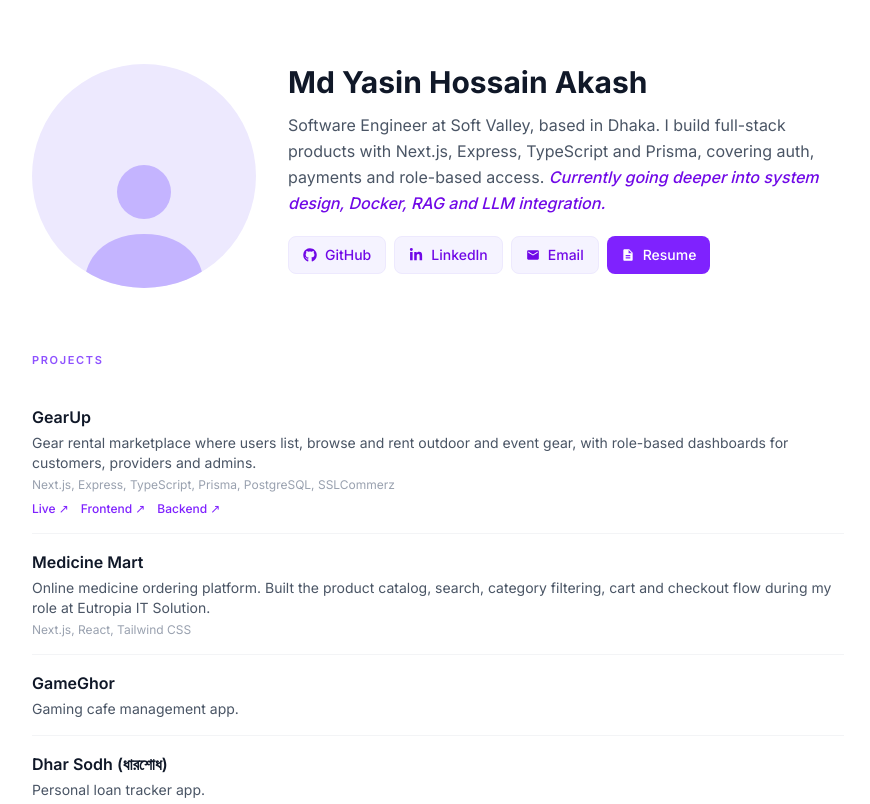
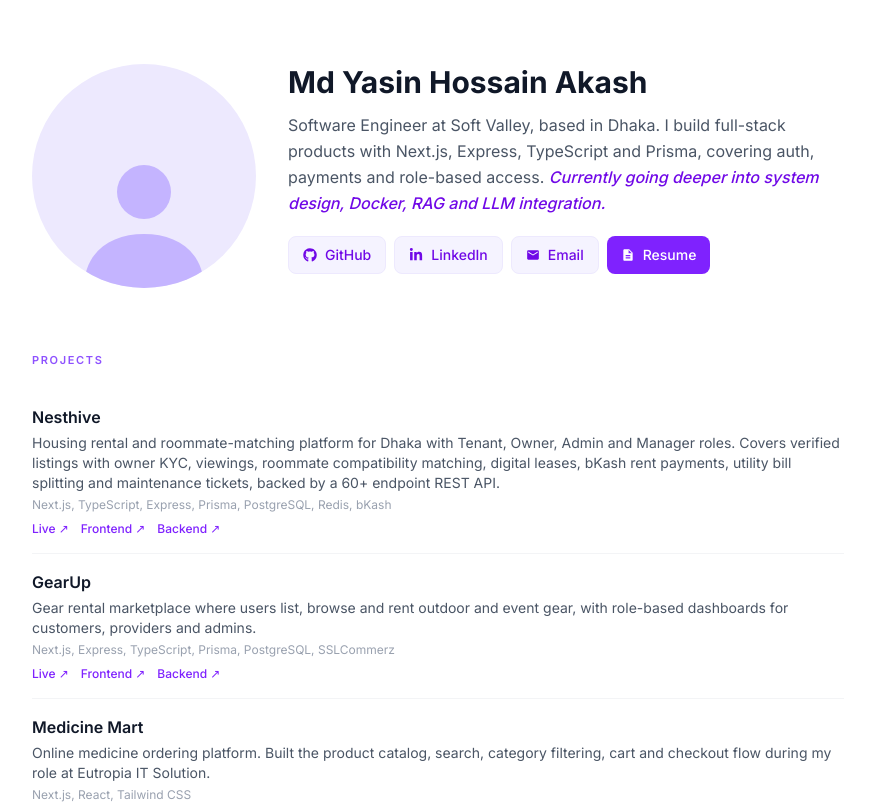
Before and after one commit to mdyhakash/mdyhakash, a Next.js app: page / in a window 1280 px wide. Shown: the top 804 px of the page, without its empty margins (202-1072 px from the left). Built offline with nearby package versions, Linux system fonts and the light colour scheme.

Commit message:
Update projects to Nesthive, GearUp, Medicine Mart

```diff
--- a/app/data.js
+++ b/app/data.js
@@ -11,8 +11,17 @@ export const profile = {
   },
 };
 
-// TODO (me): add Soft Valley projects here (2 finished, 2 in progress) once I send names and descriptions.
 export const projects = [
+  {
+    name: "Nesthive",
+    desc: "Housing rental and roommate-matching platform for Dhaka with Tenant, Owner, Admin and Manager roles. Covers verified listings with owner KYC, viewings, roommate compatibility matching, digital leases, bKash rent payments, utility bill splitting and maintenance tickets, backed by a 60+ endpoint REST API.",
+    tech: "Next.js, TypeScript, Express, Prisma, PostgreSQL, Redis, bKash",
+    links: [
+      { label: "Live", href: "https://nesthive-frontend.vercel.app/" },
+      { label: "Frontend", href: "https://github.com/mdyhakash/nesthive-frontend" },
+      { label: "Backend", href: "https://github.com/mdyhakash/nesthive-backend" },
+    ],
+  },
   {
     name: "GearUp",
     desc: "Gear rental marketplace where users list, browse and rent outdoor and event gear, with role-based dashboards for customers, providers and admins.",
@@ -29,9 +38,6 @@ export const projects = [
     tech: "Next.js, React, Tailwind CSS",
     links: [],
   },
-  { name: "GameGhor", desc: "Gaming cafe management app.", tech: "", links: [] },
-  { name: "Dhar Sodh (ধারশোধ)", desc: "Personal loan tracker app.", tech: "", links: [] },
-  { name: "Prisma Press", desc: "Editorial and blogging platform.", tech: "", links: [] },
 ];
 
 export const skills = [
```
